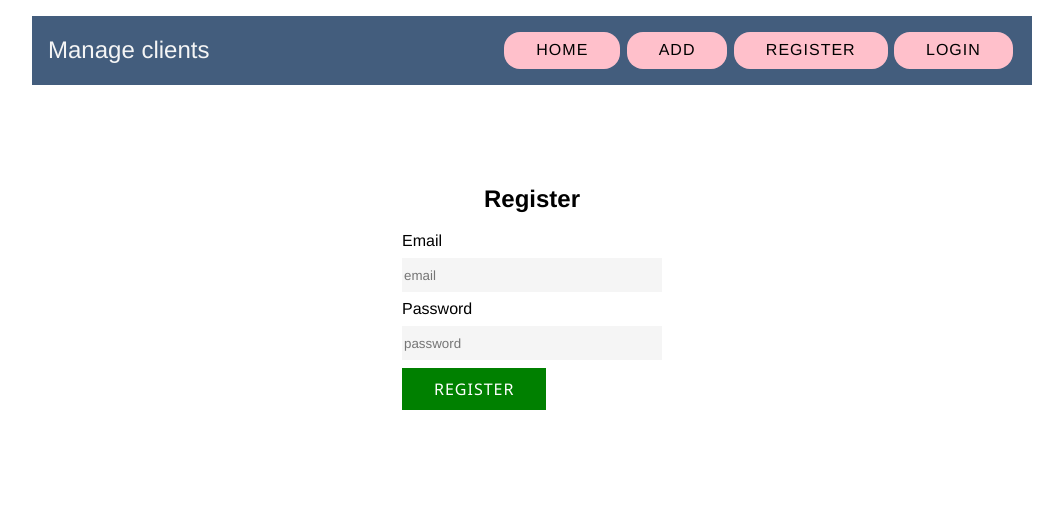
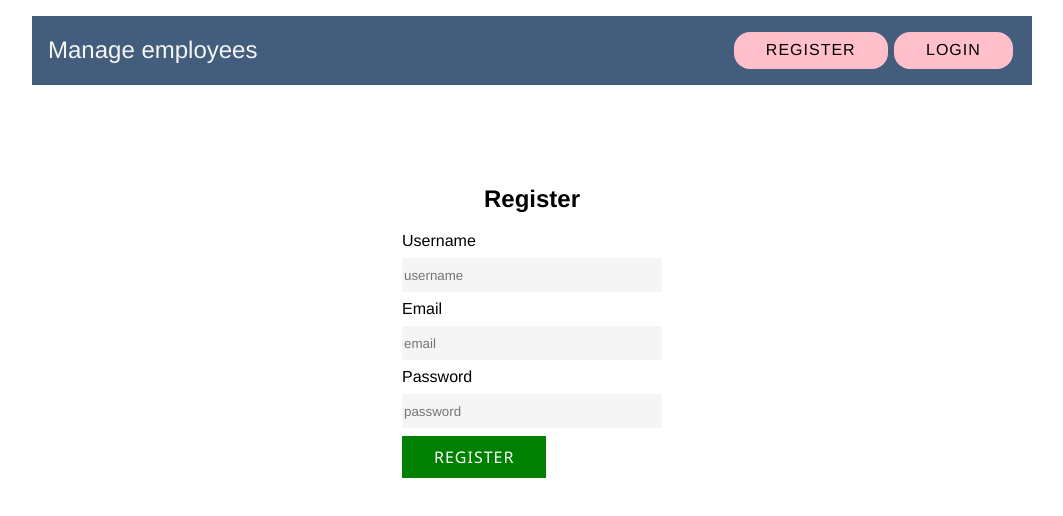
Before and after one commit to SvajunasM/client-front, a React (Create React App) app: page /register in a window 1280 px wide. Shown: the top 516 px of the page, without its empty margins (108-1171 px from the left). Built offline with nearby package versions, Linux system fonts and the light colour scheme.

Commit message:
private route

```diff
--- a/src/App.js
+++ b/src/App.js
@@ -1,22 +1,57 @@
+import { useState } from 'react';
 import { Route, Routes } from 'react-router-dom';
 import './App.css';
 import Header from './components/Header/Header';
+import PrivateRoute from './components/PrivateRoute/PrivateRoute';
 import Add from './pages/Add';
 import Home from './pages/Home';
 import Login from './pages/Login';
 import Register from './pages/Register';
+import AuthContext from './store/authContext';
 
 function App() {
+  const [isLogged, setIsLogged] = useState(false);
+
+  function login() {
+    setIsLogged(true);
+  }
+  function logout() {
+    setIsLogged(false);
+    localStorage.removeItem('token');
+  }
+
+  const ctxValue = {
+    isLogged,
+    login,
+    logout,
+  };
+
   return (
+    <AuthContext.Provider value={ctxValue}>
       <div className='App'>
         <Header />
         <Routes>
           <Route path='/login' element={<Login />} />
           <Route path='/register' element={<Register />} />
-        <Route path='/add' element={<Add />} />
-        <Route path='/' element={<Home />} />
+          <Route
+            path='/'
+            element={
+              <PrivateRoute>
+                <Home />
+              </PrivateRoute>
+            }
+          />
+          <Route
+            path='/add'
+            element={
+              <PrivateRoute>
+                <Add />
+              </PrivateRoute>
+            }
+          />
         </Routes>
       </div>
+    </AuthContext.Provider>
   );
 }
 
--- /dev/null
+++ b/src/PrivateRoute/PrivateRoute.jsx
@@ -0,0 +1,19 @@
+import React, { useContext } from 'react';
+import PropTypes from 'prop-types';
+import { Navigate } from 'react-router-dom';
+import AuthContext from '../../store/authContext';
+
+const PrivateRoute = ({ children }) => {
+  const ctxValue = useContext(AuthContext);
+  console.log('ctxValue ===', ctxValue);
+  if (localStorage.getItem('token') && ctxValue.isLogged) {
+    return children;
+  }
+  return <Navigate to='/login' />;
+};
+
+PrivateRoute.propTypes = {
+  children: PropTypes.node.isRequired,
+};
+
+export default PrivateRoute;
--- a/src/components/Header/Header.jsx
+++ b/src/components/Header/Header.jsx
@@ -1,15 +1,23 @@
-import React from 'react';
+import React, { useContext } from 'react';
+import AuthContext from '../../store/authContext';
 import * as S from './Header.style';
 
 function Header() {
+  const authCtx = useContext(AuthContext);
+
   return (
     <S.Header>
-      <S.Title>Manage clients</S.Title>
+      <S.Title>Manage employees</S.Title>
       <S.Links>
-        <S.Navigate to='/'>home</S.Navigate>
-        <S.Navigate to='/add'>add</S.Navigate>
-        <S.Navigate to='/register'>Register</S.Navigate>
-        <S.Navigate to='/login'>Login</S.Navigate>
+        {authCtx.isLogged && <S.Navigate to='/'>home</S.Navigate>}
+        {authCtx.isLogged && <S.Navigate to='/add'>add</S.Navigate>}
+        {!authCtx.isLogged && <S.Navigate to='/register'>Register</S.Navigate>}
+        {!authCtx.isLogged && <S.Navigate to='/login'>Login</S.Navigate>}
+        {authCtx.isLogged && (
+          <S.Navigate onClick={authCtx.logout} to={'/login'}>
+            Logout
+          </S.Navigate>
+        )}
       </S.Links>
     </S.Header>
   );
--- a/src/pages/Login.jsx
+++ b/src/pages/Login.jsx
@@ -1,14 +1,16 @@
-import React, { useState } from 'react';
+import React, { useContext, useState } from 'react';
 import { Link, useNavigate } from 'react-router-dom';
 import Button from '../components/Button/Button';
 import Container from '../components/Container/Container';
 import Input from '../components/Input/Input';
+import AuthContext from '../store/authContext';
 
 function Login() {
   const [error, setError] = useState(false);
   const [loginDetails, setUserDetails] = useState('');
 
   const navigation = useNavigate();
+  const authCtx = useContext(AuthContext);
 
   async function formHandler(e) {
     e.preventDefault();
@@ -23,6 +25,7 @@ function Login() {
     console.log(result);
     if (result.success) {
       localStorage.setItem('token', result.data);
+      authCtx.login();
       return navigation('/');
     }
     setError(result.error || 'Unexpected error');
--- a/src/pages/Register.jsx
+++ b/src/pages/Register.jsx
@@ -1,19 +1,53 @@
-import React from 'react';
+import React, { useState } from 'react';
 import Button from '../components/Button/Button';
 import Container from '../components/Container/Container';
 import Input from '../components/Input/Input';
 
 function Register() {
+  const [error, setError] = useState(false);
+  const [userDetails, setUserDetails] = useState({
+    email: '',
+    password: '',
+  });
+
+  async function formHandler(e) {
+    e.preventDefault();
+    const res = await fetch(`${process.env.REACT_APP_SERVER_URL}/register`, {
+      method: 'POST',
+      headers: {
+        'Content-Type': 'application/json',
+      },
+      body: JSON.stringify(userDetails),
+    });
+    const result = await res.json();
+    console.log(result);
+    if (result.success) alert(result.data);
+    // setError(result.error || 'Unexpected error');
+  }
   return (
     <Container>
       <h2>Register</h2>
-      <form>
-        <Input name='email' labelText='Email' type='email' placeholder='email' />
+      <form onSubmit={formHandler}>
+        <Input
+          name='username'
+          labelText='Username'
+          type='username'
+          placeholder='username'
+          handleChange={(username) => setUserDetails({ ...userDetails, username })}
+        />
+        <Input
+          name='email'
+          labelText='Email'
+          type='email'
+          placeholder='email'
+          handleChange={(email) => setUserDetails({ ...userDetails, email })}
+        />
         <Input
           name='password'
           labelText='Password'
           type='password'
           placeholder='password'
+          handleChange={(password) => setUserDetails({ ...userDetails, password })}
         />
         <Button type='submit' color='green'>
           Register
--- /dev/null
+++ b/src/store/authContext.js
@@ -0,0 +1,10 @@
+import { createContext } from 'react';
+
+const AuthContext = createContext({
+  isLogged: false,
+  login() { },
+  logout() { },
+});
+
+AuthContext.displayName = 'AuthContext';
+export default AuthContext;
```
Lines whose indentation alone changed are shown as unchanged.
